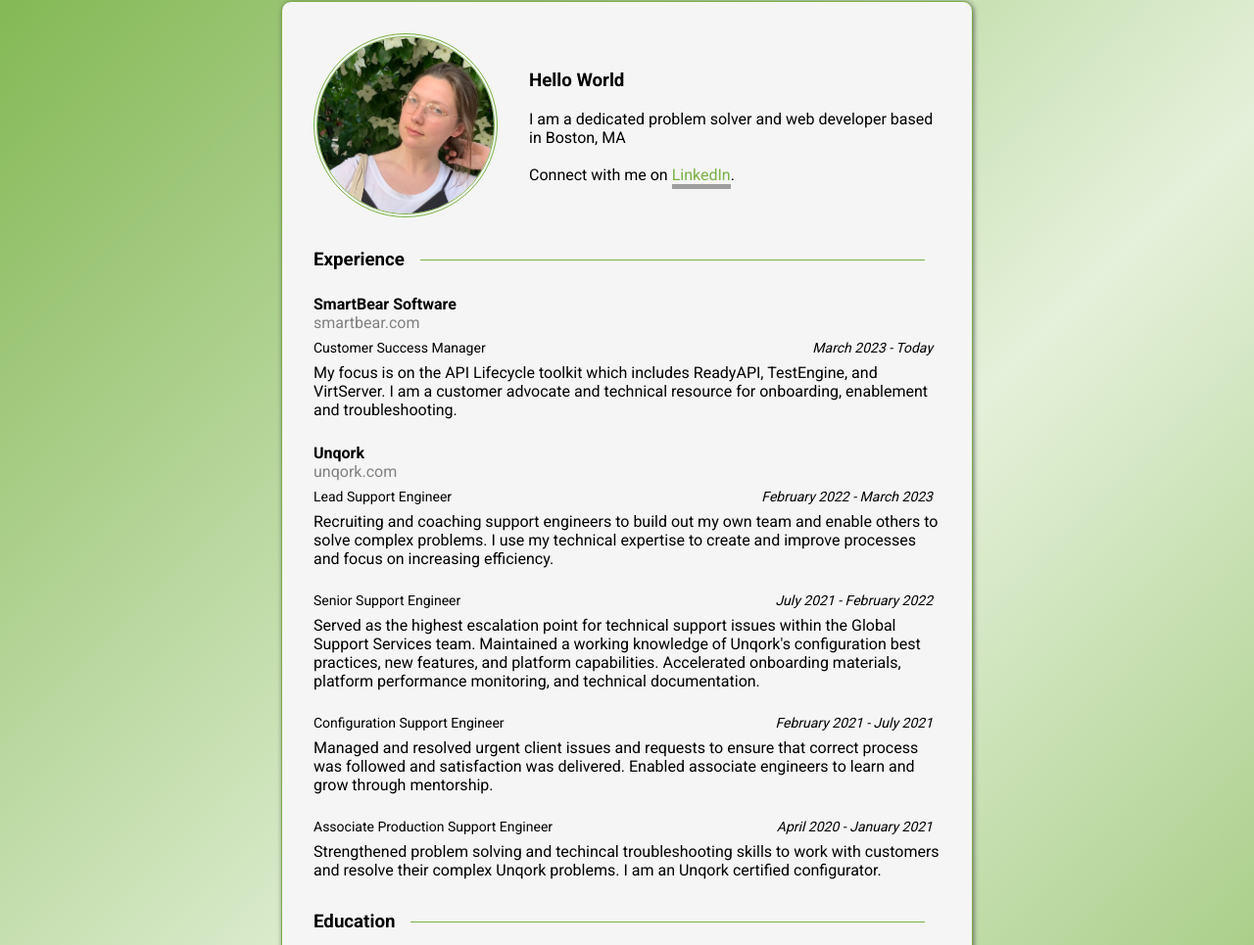
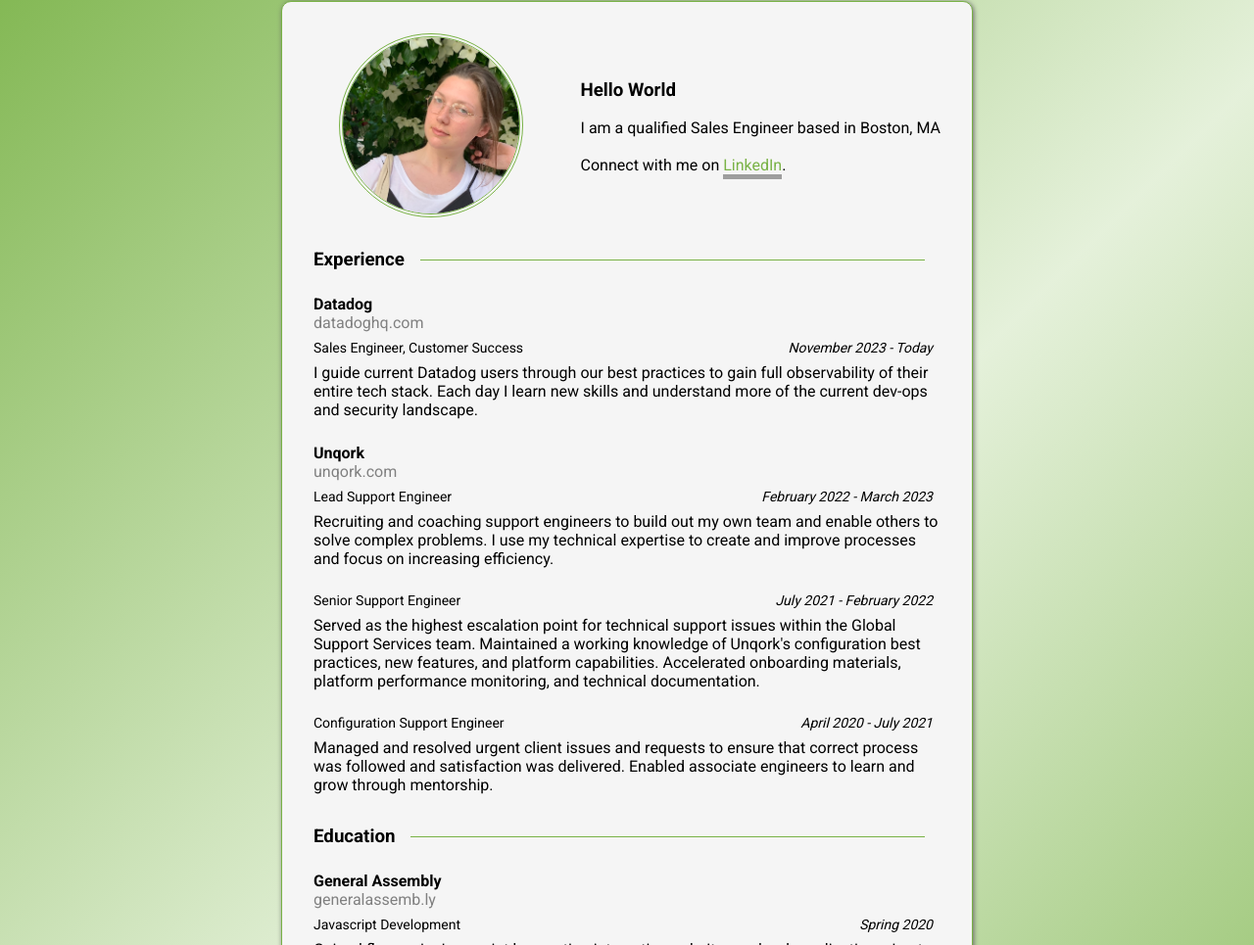
Before and after one commit to annayensietopping/ayt-site, a website built with Parcel: page index.html in a window 1280 px wide. Shown: the part 155-1120 px from the top of the page at 98% size. Built offline with nearby package versions, Linux system fonts and the light colour scheme; some packages are replaced by stand-ins of ours; grey boxes are pictures that could not be loaded.

Commit message:
update job history in html

```diff
--- a/index.html
+++ b/index.html
@@ -27,7 +27,7 @@
         <div class="bio">
           <h3>Hello World</h3>
           <p>
-            I am a dedicated problem solver and web developer based in Boston, MA
+            I am a qualified Sales Engineer based in Boston, MA
             <br>
             <br>
             Connect with me on
@@ -49,14 +49,14 @@
 <!-- Write your comments here -->
 
  <div class="card">
-          <div class="company">SmartBear Software</div>
-          <a style="color:gray; text-decoration: none" href="https://smartbear.com/"
-              >smartbear.com</a>
+          <div class="company">Datadog</div>
+          <a style="color:gray; text-decoration: none" href="https://www.datadoghq.com"
+              >datadoghq.com</a>
           <div class="sub">
-              <div class="title">Customer Success Manager</div>
-              <div class="time"><i>March 2023 - Today</i></div>
+              <div class="title">Sales Engineer, Customer Success</div>
+              <div class="time"><i>November 2023 - Today</i></div>
             </div>
-            <div class="middleBody"> My focus is on the API Lifecycle toolkit which includes ReadyAPI, TestEngine, and VirtServer. I am a customer advocate and technical resource for onboarding, enablement and troubleshooting.
+            <div class="middleBody"> I guide current Datadog users through our best practices to gain full observability of their entire tech stack. Each day I learn new skills and understand more of the current dev-ops and security landscape.
           </div>
 
 
@@ -92,17 +92,12 @@
 
            <div class="sub">
           <div class="title">Configuration Support Engineer</div>
-          <div class="time"><i>February 2021 - July 2021</i></div>
+          <div class="time"><i>April 2020 - July 2021</i></div>
         </div>
 Managed and resolved urgent client issues and requests to ensure that correct process was followed and satisfaction was delivered. Enabled associate engineers to learn and grow through mentorship.         </div>
 
         <div class="card" style="margin-top: 25px;">
-        <div class="sub">
-          <div class="title">Associate Production Support Engineer</div>
-          <div class="time"><i>April 2020 - January 2021</i></div>
-        </div>
-    Strengthened problem solving and techincal troubleshooting skills to work with customers and resolve their complex Unqork problems. I am an Unqork certified configurator.
-        </div>
+
 
 
 
```
